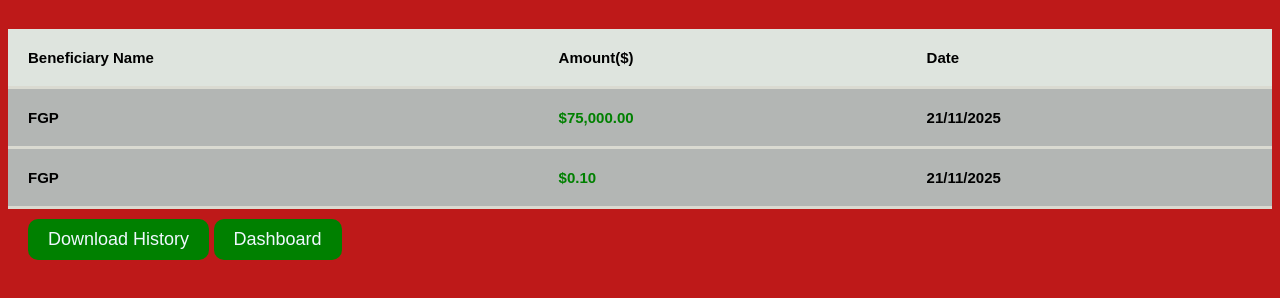
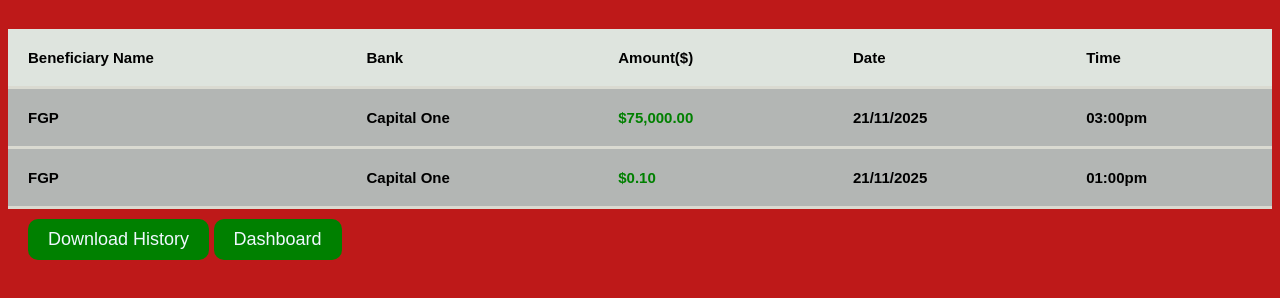
Before and after one commit to Anderson-Laura/capital1ari, a plain HTML site: page trans.html in a window 1280 px wide. Shown: the part 48-346 px from the top of the page. Drawn offline with Linux system fonts and the light colour scheme.

Commit message:
edit 2.0

```diff
--- a/trans.html
+++ b/trans.html
@@ -12,23 +12,27 @@
         <div class="third-content">
             <h1>Transaction History</h1>
             <div class="table">
-                <table>
+                 <table>
                         <tr>
                             <th>Beneficiary Name</th>
+                            <th>Bank</th>
                             <th>Amount($)</th>
                             <th>Date</th>
+                            <th>Time</th>
                         </tr>
                         <tr>
                             <td>FGP</td>
+                            <td>Capital One</td>
                             <td class="green">$75,000.00</span></td>
                             <td>21/11/2025</td>
+                            <td>03:00pm</td>
                         </tr>
                         <tr>
-
                             <td>FGP</td>
+                            <td>Capital One</td>
                             <td class="green">$0.10</span></td>
                             <td>21/11/2025</td>
-
+                            <td>01:00pm</td>
                         </tr>
                     </table>
              </div>
```
Also changed, not shown: index.html (+2 -2 lines).
